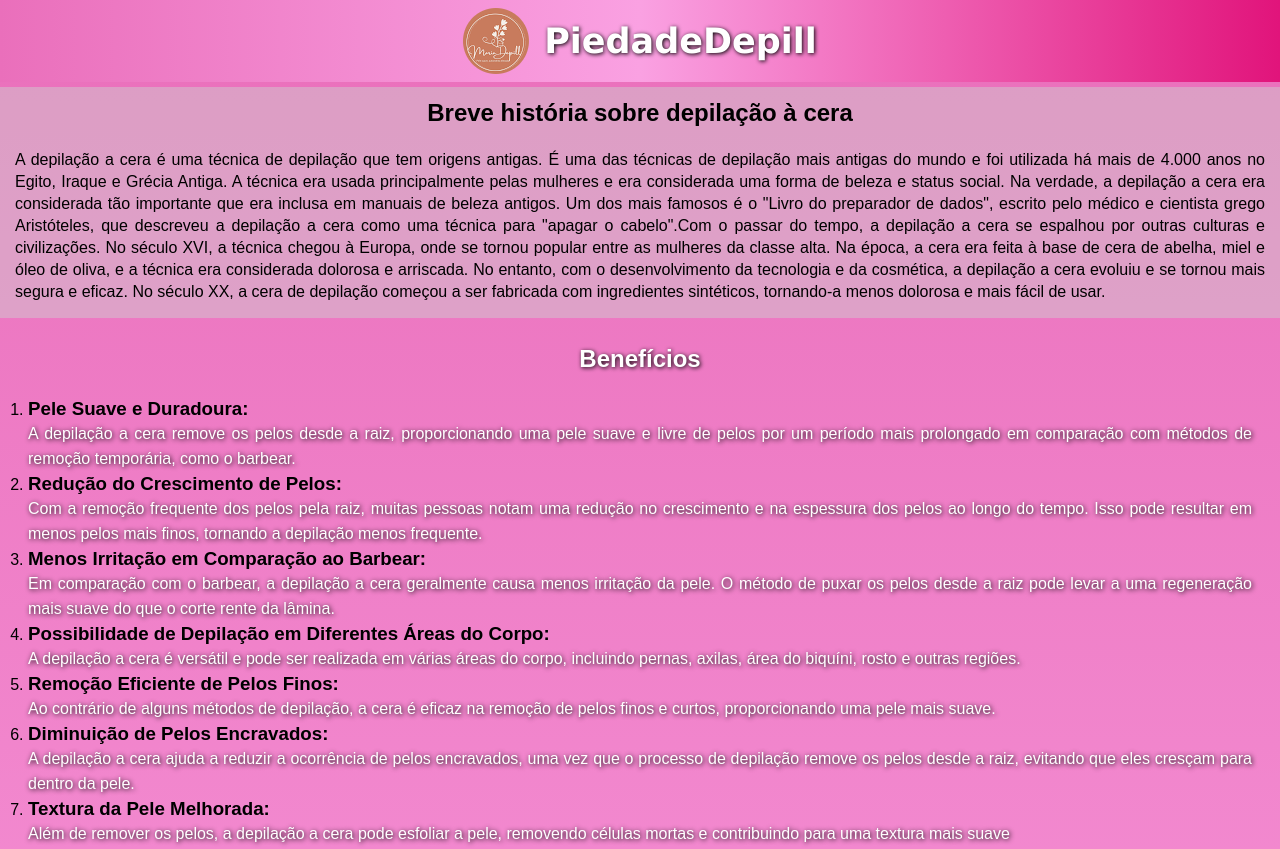
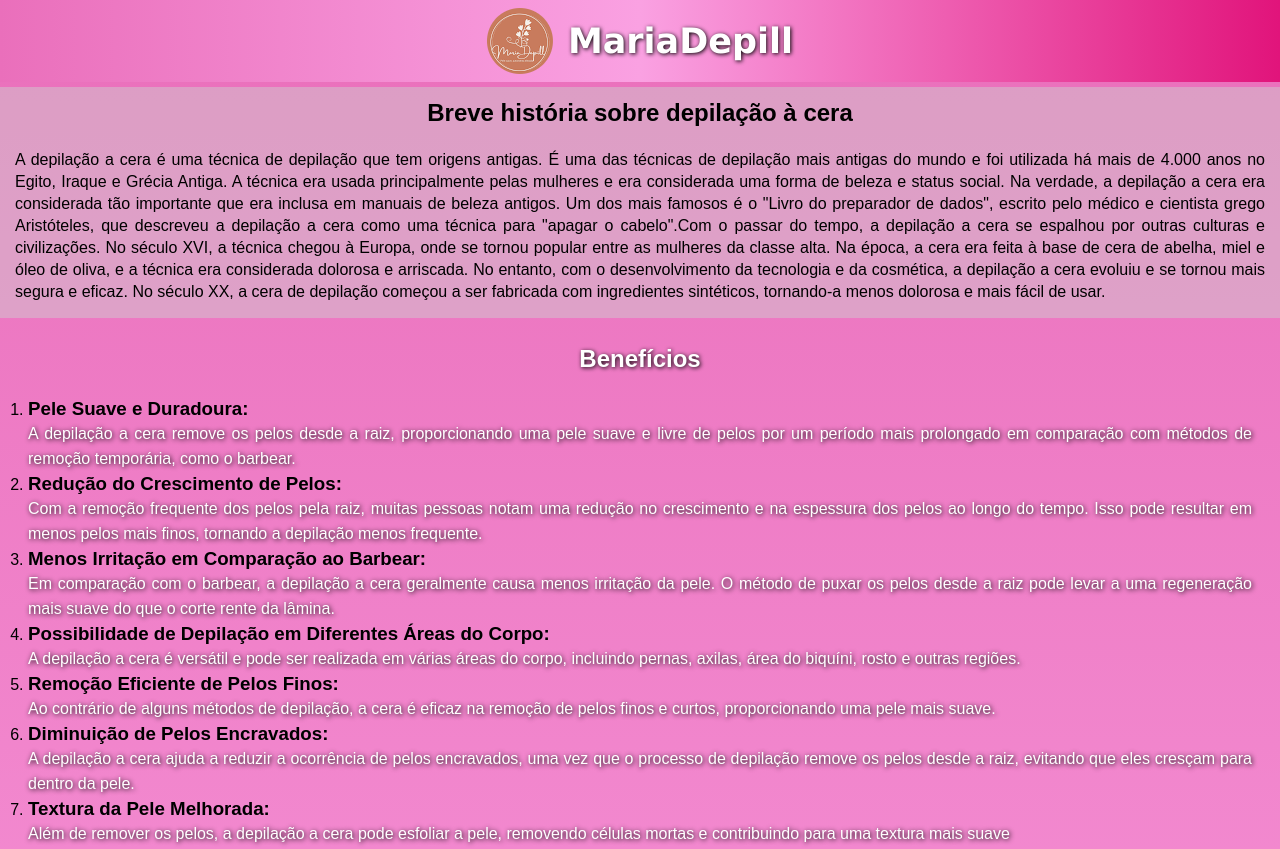
Before and after one commit to Davi-Cyber-Security/mariaadepill, a plain HTML site: page index.html in a window 1280 px wide. Shown: the top 849 px of the page. Drawn offline with Linux system fonts and the light colour scheme.

Commit message:
mariadepill

```diff
--- a/index.html
+++ b/index.html
@@ -30,7 +30,7 @@
         <img src="logo.avif" class="logo">
         -->
         <img src="img/loogo.png" alt="logo">
-        <h1 class="titulo_logo">PiedadeDepill</h1>
+        <h1 class="titulo_logo">MariaDepill</h1>
     </header>
     <main>
         <section class="topo">
```
